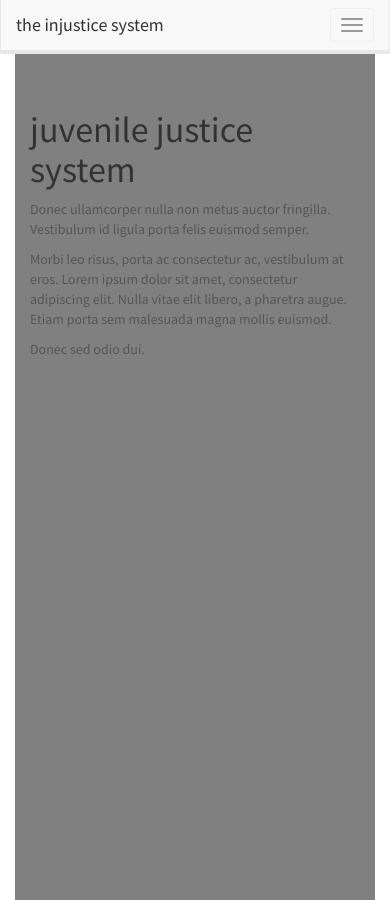
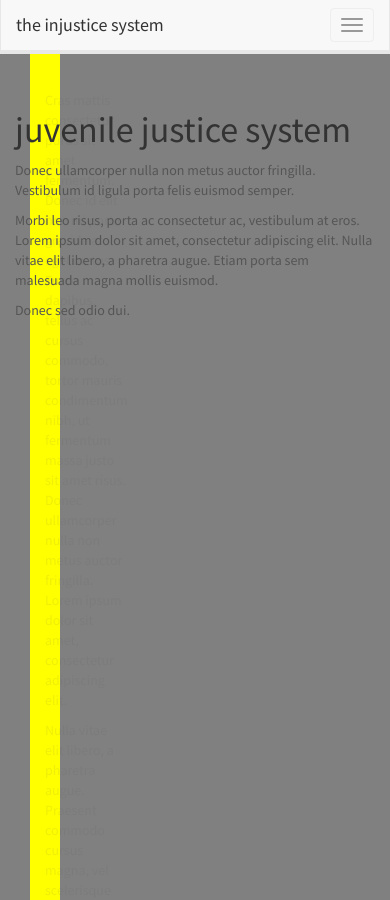
Before and after one commit to datamade/justice-divided, a Jekyll site: the page built from index.html, in a window 390 px wide and 900 px high. Built offline with Jekyll 4.4.1, drawn with Linux system fonts in a browser that asks for light colours; some of the changed text lies outside the part shown.

Commit message:
animates context menu + decision points

```diff
--- a/_layouts/default.html
+++ b/_layouts/default.html
@@ -96,9 +96,6 @@
       <script src="/js/html5shiv.js"></script>
       <script src="/js/respond.min.js"></script>
     <![endif]-->
-
-    <script src="/js/jquery-1.10.1.min.js"></script>
-    <script src="/js/bootstrap.min.js"></script>
   </head>
 
   <body>
@@ -135,6 +132,9 @@
     </div>
 
   </body>
+  <script src="/js/jquery-1.10.1.min.js"></script>
   <script src="/js/analytics_lib.js"></script>
-
+  <script src="/js/bootstrap.min.js"></script>
+  <script src="/js/jquery.waypoints.min.js"></script>
+  <script src="/js/injustice-system.js"></script>
 </html>
--- a/css/custom.css
+++ b/css/custom.css
@@ -1,9 +1,30 @@
-.frame {
+.container-fluid {
+	padding: 0px;
+}
+
+div.frame {
 	min-height: 105vh;
-	margin-bottom: -20px;
+	margin-bottom: 0;
 	padding-top: 10vmax;
 }
 
-div.hannah > div.text {
-	width: 20%;
+div#context {
+	padding-top: 10vmax;
+	position: fixed;
+	min-height: 100vh;
+	background-color: yellow;
+	-webkit-transition: transform 2s ease 0s; /* For Safari 3.1 to 6.0 */
+    transition: transform 2s ease 0s;
 }
+
+div.decision-option {
+	background-color: #fff;
+	min-height: 20vh;
+	text-align: center;
+}
+
+div#context > div[id*=decision] {
+	position: absolute;
+	left: 0;
+	opacity: 0;
+}
--- a/index.html
+++ b/index.html
@@ -1,10 +1,22 @@
 ---
 layout: default
+title: index
 ---
 
 <div class="container-fluid">
 
-  <div class="frame" style="background-color:#808080;">
+  <div id="context" class="col-sm-3 col-sm-offset-9">
+    <div id="decision-1-context" class="col-sm-12">
+      <p>Cras mattis consectetur purus sit amet fermentum. Donec id elit non mi porta gravida at eget metus. Fusce dapibus, tellus ac cursus commodo, tortor mauris condimentum nibh, ut fermentum massa justo sit amet risus. Donec ullamcorper nulla non metus auctor fringilla. Lorem ipsum dolor sit amet, consectetur adipiscing elit.</p>
+
+      <p>Nulla vitae elit libero, a pharetra augue. Praesent commodo cursus magna, vel scelerisque nisl consectetur et. Cum sociis natoque penatibus et magnis dis parturient montes, nascetur ridiculus mus. Aenean eu leo quam. Pellentesque ornare sem lacinia quam venenatis vestibulum.</p>
+    </div>
+    <div id="decision-2-context" class="col-sm-12">
+      <p>Donec sed odio dui. Aenean lacinia bibendum nulla sed consectetur. Sed posuere consectetur est at lobortis. Cras justo odio, dapibus ac facilisis in, egestas eget quam. Curabitur blandit tempus porttitor.</p>
+    </div>
+  </div>
+
+  <div id="intro" class="frame" style="background-color:#808080;">
     <div class="col-sm-6 col-sm-offset-1">
       <h1>juvenile justice system</h1>
 
@@ -16,15 +28,21 @@
     </div>
   </div>
 
-  <div class="frame" style="background-color:#C0C0C0;">
-    <div class="col-sm-6 col-sm-offset-3">
-      <h1>many decisions</h1>
+  <div id="decision-1" class="frame" style="background-color:#C0C0C0;">
+    <div class="decision-option outcome col-sm-3 col-sm-offset-1">
+      <h1>such decisions</h1>
+    </div>
+    <div class="decision-option col-sm-3 col-sm-offset-1">
+      <h1>many bias</h1>
     </div>
   </div>
 
-  <div class="frame" style="background-color:#808080;">
-    <div class="col-sm-6 col-sm-offset-5">
+  <div id="decision-2" class="frame" style="background-color:#808080;">
+     <div class="decision-option outcome col-sm-3 col-sm-offset-1">
       <h1>much injustice</h1>
+    </div>
+    <div class="decision-option col-sm-3 col-sm-offset-1">
+      <h1>such solution</h1>
     </div>
   </div>
 
--- /dev/null
+++ b/js/injustice-system.js
@@ -0,0 +1,38 @@
+// hide context on init
+var context = $('div#context')
+var contextOffset = context.width() + 30
+context.css('left', contextOffset)
+
+// show/hide context
+var waypoints = $('div.frame#decision-1').waypoint(function(direction) {
+	if (direction=='down') {
+		context.animate({left: "-=" + contextOffset}, 1000)
+	} else {
+		context.animate({left: "+=" + contextOffset}, 1000)
+	}
+}, {
+	offset: '50%'
+})
+
+// show/hide decision point options/outcome & context
+var waypoints = $('div.frame').not('#intro').waypoint(function(direction) {
+	var decisionFrame = $(this.element)
+	var options = decisionFrame.children('div.decision-option')
+	var outcome = options.filter('.outcome')
+	var nonOutcome = options.not('.outcome')
+	var outcomeContext = $('div#context > div[id*="' + decisionFrame.attr('id') + '"]')
+
+	if (direction=='down') {
+		outcomeContext.prev().animate({opacity: 0}, 1000)
+		outcome.animate({left: "+=" + outcome.width()/1.5}, 1000)
+		nonOutcome.animate({opacity: 0}, 1000)
+		outcomeContext.animate({opacity: 1}, 1000)
+	} else {
+		outcomeContext.prev().animate({opacity: 1}, 1000)
+		outcome.animate({left: "-=" + outcome.width()/1.5}, 1000)
+		nonOutcome.animate({opacity: 1}, 1000)
+		$('div#context > div[id*="' + decisionFrame.attr('id') + '"]').animate({opacity: 0}, 1000)
+	}
+}, {
+	offset: '10%'
+})
```
